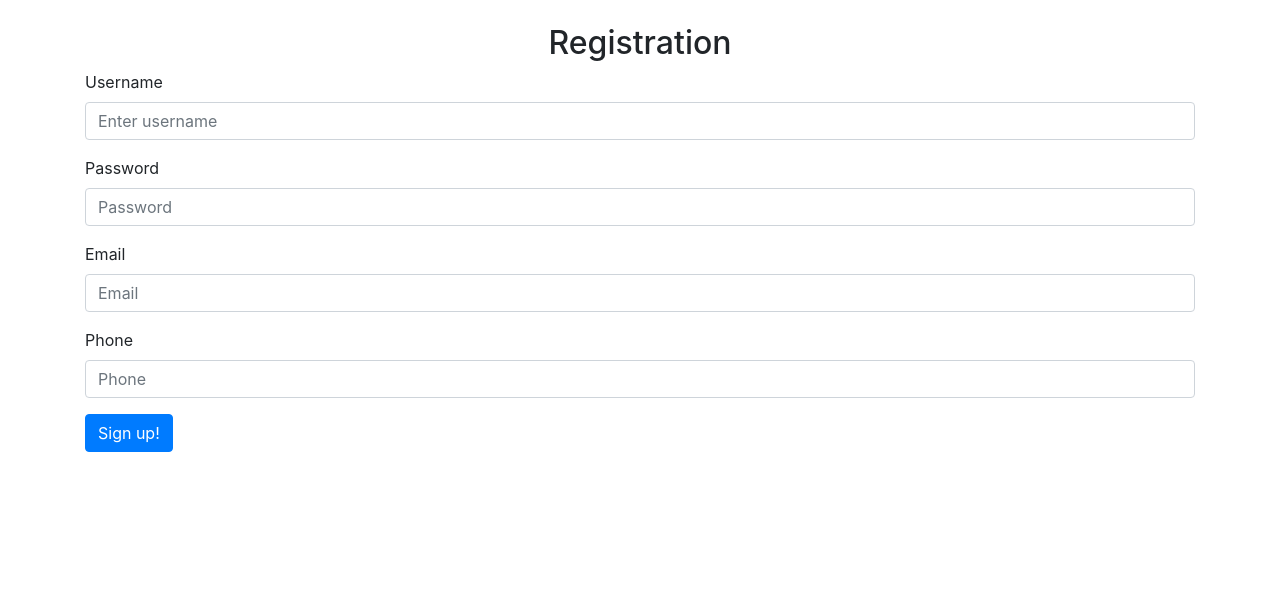
After one commit to evikadar/location-clock, a Flask app: page /register in a window 1280 px wide. The commit adds this page. Shown: the top 589 px of the page. Run offline with Flask 2, Linux system fonts and the light colour scheme; some libraries are stand-ins or nearby versions.

Commit message:
login & registration first version

```diff
--- a/app.py
+++ b/app.py
@@ -1,14 +1,19 @@
-from flask import Flask, render_template, request
+from flask import Flask, render_template, request, session, redirect, url_for
 import queries
+from werkzeug import security
+import json
 
 app = Flask(__name__)
+app.secret_key = 'vmi29???#@ttd@9UI5FJ%+!SWEQZRszgtzit'
 
 
 @app.route('/')
 def index():
-    user_id = 1
-    locations = queries.get_locations_for_user(user_id)
-    return render_template('main.html', locations=locations)
+    if 'user_name' in session:
+        user_id = session['user_id']
+        locations = queries.get_locations_for_user(user_id)
+        return render_template('main.html', locations=locations)
+    return redirect(url_for('registration_and_login'))
 
 
 @app.route('/rotate')
@@ -16,5 +21,89 @@ def rotate():
     return render_template('rotate.html')
 
 
+@app.route('/save-new-person', methods=['POST'])
+def save_new_person():
+    if 'user_name' in session:
+        new_person_name = request.form['name']
+        new_person_color = request.form['color']
+        new_person_phone = request.form['phone']
+        user_id = session['user_id']
+        keys = ('id', 'name', 'phone', 'color', 'status')
+        new_person_data = queries.save_new_person(new_person_name, new_person_phone, new_person_color, user_id)
+        person_data = {k: v for k, v in zip(keys, new_person_data)}
+        return json.dumps(person_data)
+    return redirect(url_for('registration_and_login'))
+
+
+@app.route('/registration_and_login')
+def registration_and_login():
+    if 'user_name' in session:
+        return redirect(url_for('index'))
+    return render_template('registration_and_login.html')
+
+
+@app.route("/register", methods=['GET'])
+def registration():
+    if 'user_name' in session:
+        return redirect(url_for('index'))
+    return render_template('registration.html')
+
+
+@app.route("/register", methods=['POST'])
+def save_user():
+    if 'user_name' in session:
+        username = request.form['username']
+        password = request.form['password']
+        email = request.form['email']
+        phone = request.form['phone']
+        password = security.generate_password_hash(password)
+        return json.dumps(queries.insert_user(username, password, email, phone))
+    return redirect(url_for('registration_and_login'))
+
+
+@app.route("/login", methods=['GET', 'POST'])
+def login():
+    if 'user_name' in session:
+        return redirect(url_for('index'))
+    if request.method == 'GET':
+        return render_template('login.html')
+    user_name = request.form['username']
+    password = request.form['password']
+    hashed_password_data = queries.get_password(user_name)
+    if hashed_password_data:
+        hashed_password = hashed_password_data['password']
+        if security.check_password_hash(hashed_password, password):
+            session['user_name'] = user_name
+            session['user_id'] = queries.get_user_id(user_name)
+            return json.dumps({"invalid_data": False})
+    return json.dumps({"invalid_data": True})
+
+
+@app.route('/logout')
+def logout():
+    if 'user_name' in session:
+        session.pop('user_name')
+        session.pop('user_id')
+    return redirect(url_for("registration_and_login"))
+
+
+@app.route('/get-people-data')
+def get_people_data():
+    if 'user_name' in session:
+        user_id = session['user_id']
+        people_data = queries.get_people_for_user(user_id)
+        return json.dumps(people_data)
+    return redirect(url_for('registration_and_login'))
+
+
+@app.route('/get-locations-data')
+def get_locations_data():
+    if 'user_name' in session:
+        user_id = session['user_id']
+        locations_data = queries.get_locations_for_user(user_id)
+        return json.dumps(locations_data)
+    return redirect(url_for('registration_and_login'))
+
+
 if __name__ == '__main__':
     app.run(debug=True)
--- a/templates/layout.html
+++ b/templates/layout.html
@@ -9,6 +9,8 @@
                 crossorigin="anonymous"></script>
         <script type="text/javascript" src="{{ url_for('static', filename='js/jqueryrotate.js') }}" defer></script>
         <script type="text/javascript" src="{{ url_for('static', filename='js/rotate.js')}}" defer></script>
+        <link rel="stylesheet" href="https://use.fontawesome.com/releases/v5.3.1/css/all.css"
+              integrity="sha384-mzrmE5qonljUremFsqc01SB46JvROS7bZs3IO2EmfFsd15uHvIt+Y8vEf7N7fWAU" crossorigin="anonymous">
         <link rel="stylesheet" href="https://stackpath.bootstrapcdn.com/bootstrap/4.1.3/css/bootstrap.min.css"
               integrity="sha384-MCw98/SFnGE8fJT3GXwEOngsV7Zt27NXFoaoApmYm81iuXoPkFOJwJ8ERdknLPMO" crossorigin="anonymous">
         <link rel="stylesheet" href="{{ url_for('static', filename='style/clockhand.css')}}">
@@ -20,6 +22,7 @@
         <script src="https://stackpath.bootstrapcdn.com/bootstrap/4.1.3/js/bootstrap.min.js"
                 integrity="sha384-ChfqqxuZUCnJSK3+MXmPNIyE6ZbWh2IMqE241rYiqJxyMiZ6OW/JmZQ5stwEULTy"
                 crossorigin="anonymous" defer></script>
+        {% block head %}{% endblock %}
     </head>
     <body>
         {% block body %}
--- /dev/null
+++ b/templates/registration.html
@@ -0,0 +1,59 @@
+{% extends 'layout.html' %}
+{% block head %}
+    <script src="{{ url_for('static', filename="js/registration.js") }}" defer></script>
+{% endblock %}
+{% block body %}
+    <div class="container px-10 py-3">
+        <h2 class="my-2 text-center">Registration</h2>
+        <form action="{{ url_for('save_user') }}" id="registration-form" method="post">
+            <div class="form-group">
+                <label for="username">Username</label>
+                <input name="username" type="text" class="form-control" id="username" placeholder="Enter username" required
+                maxlength="20">
+            </div>
+            <div class="form-group">
+                <label for="password">Password</label>
+                <input name="password" type="password" class="form-control" id="password" placeholder="Password" required
+                minlength="6" maxlength="20">
+            </div>
+            <div class="form-group">
+                <label for="email">Email</label>
+                <input name="email" type="text" class="form-control" id="email" placeholder="Email" required
+                maxlength="20">
+            </div>
+            <div class="form-group">
+                <label for="phone">Phone</label>
+                <input name="phone" type="text" class="form-control" id="phone" placeholder="Phone" required
+                minlength="6" maxlength="20">
+            </div>
+            <input type="submit" class="btn btn-primary" value="Sign up!">
+        </form>
+        <div class="container my-5">
+            <div id="alert" class="alert alert-danger alert-dismissible fade" role="alert">
+                <strong id="alert-text"></strong>
+            </div>
+        </div>
+    </div>
+    <div class="modal fade" id="success-modal" tabindex="-1" role="dialog" aria-labelledby="exampleModalCenterTitle"
+         aria-hidden="true">
+        <div class="modal-dialog modal-dialog-centered" role="document">
+            <div class="modal-content">
+                <div class="modal-header">
+                    <h5 class="modal-title" id="modal-title">Success! <i class="fas fa-crown"></i></h5>
+                </div>
+                <div class="modal-body">
+                    Your registration was successful.
+                    Would you like to log in now?
+                </div>
+                <div class="modal-footer">
+                    <a type="button" href="{{ url_for('index') }}" class="btn btn-outline-secondary">
+                        Back to main page
+                    </a>
+                    <a type="button" href="{{ url_for('login') }}" class="btn btn-dark">
+                        Go to log in
+                    </a>
+                </div>
+            </div>
+        </div>
+    </div>
+{% endblock %}
```
Also changed, not shown: queries.py (+45 -0 lines), static/js/data_handler.js (added, +30 -0 lines), static/js/dom.js (added, +18 -0 lines), static/js/login.js (added, +22 -0 lines), templates/login.html (added, +28 -0 lines), templates/main.html (+11 -12 lines), templates/registration_and_login.html (added, +16 -0 lines).
